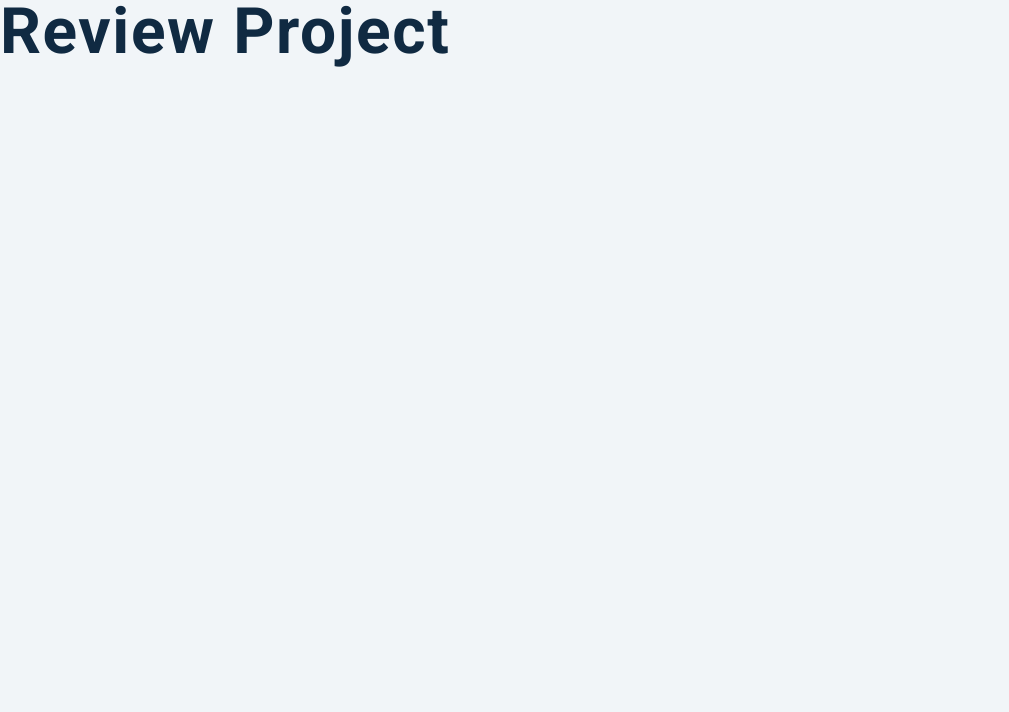
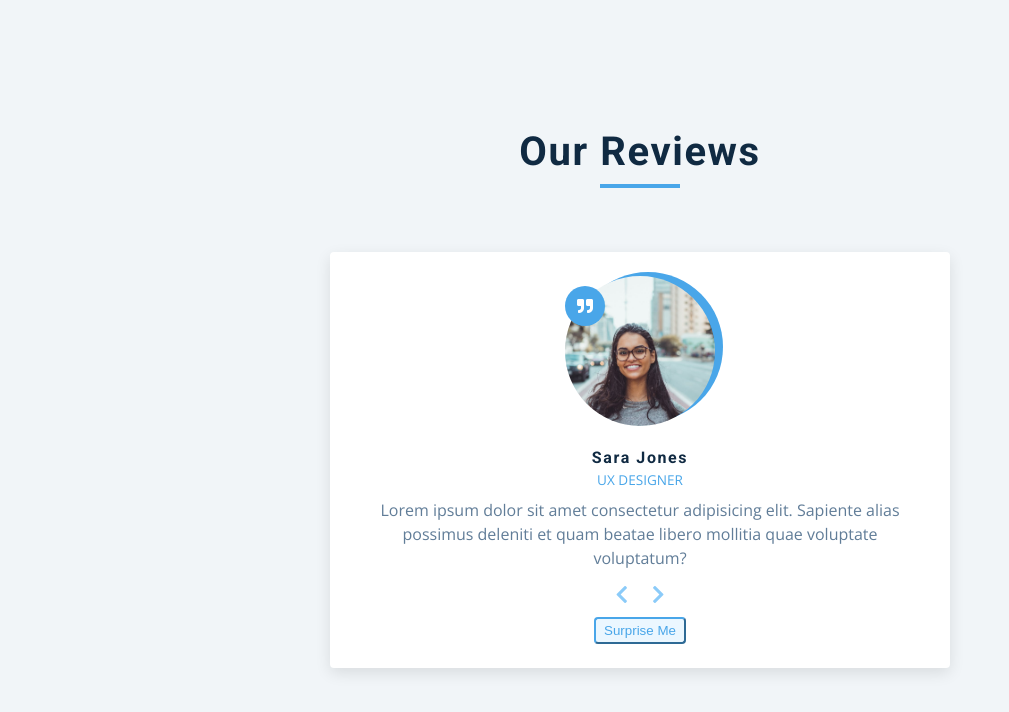
Before and after one commit to GeekyVirgo/reviews, a plain HTML site: page index.html in a window 1280 px wide. Shown: the whole page, without its empty margins (0-1009 px from the left). Drawn offline with nearby package versions, Linux system fonts and the light colour scheme.

Commit message:
html skeleton complete

```diff
--- a/index.html
+++ b/index.html
@@ -14,7 +14,37 @@
     <link rel="stylesheet" href="styles.css" />
   </head>
   <body>
-    <h1>review project</h1>
+    <main>
+      <section class="container">
+        <!-- title -->
+        <div class="title">
+          <h2>our reviews</h2>
+          <div class="underline"></div>
+        </div>
+        <!-- review -->
+        <article class="review">
+          <div class="img-container">
+            <img src="./person-1.jpeg" id="person-img" alt="">
+          </div>
+          <h4 id="author">sara jones</h4>
+          <p id="job">ux designer</p>
+          <p id="info">
+            Lorem ipsum dolor sit amet consectetur adipisicing elit. Sapiente alias possimus deleniti et quam beatae libero mollitia quae voluptate voluptatum?
+          </p>
+          <!-- prev next buttons -->
+          <div class="button-container">
+            <button class="prev-btn">
+              <i class="fas fa-chevron-left"></i>
+            </button>
+            <button class="next-btn">
+              <i class="fas fa-chevron-right"></i>
+            </button>
+          </div>
+          <!-- random button -->
+          <button class="random-btn">surprise me</button>
+        </article>
+      </section>
+    </main>
     <!-- javascript -->
     <script src="app.js"></script>
   </body>
```
